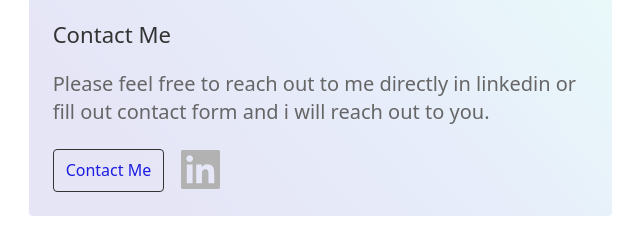
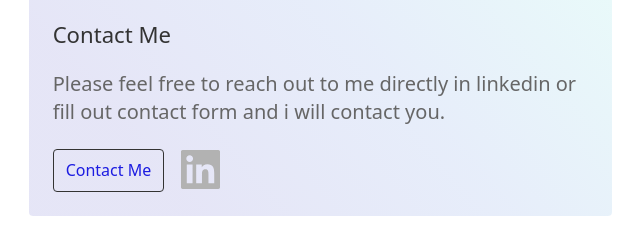
Before and after one commit to edo92/Portfolio-Website, a Gatsby site: page /about in a window 1280 px wide. Shown: the part 294-534 px from the top of the page, 620-1260 px from the left. Built offline with nearby package versions, Linux system fonts and the light colour scheme; Gatsby itself is replaced by a stand-in of ours.

Commit message:
aboutpage content in json

```diff
--- a/src/components/Callout.js
+++ b/src/components/Callout.js
@@ -44,7 +44,7 @@ const Content = styled.div`
 const Callout = ({ image, alt, title, description, children, className }) => {
   return (
     <StyledCard className={className}>
-      <Image fixed={image} alt={alt} />
+      {image && <Image fixed={image} alt={alt} />}
       <Content>
         <div>
           <h3>{title}</h3>
--- a/src/content/about/about.json
+++ b/src/content/about/about.json
@@ -5,8 +5,8 @@
         "description": "Full Stack Developer with 3+ years of hands-on experiance developing full stack applications using a range of techonlogies and progreamming languages.",
         "conclusion":"Seeking to leverage braod development experifance and hands-on technical expertise in a challenging role as a fullstack developer."
     },
-    "contactme": {
+    "contact": {
         "title": "Contact Me",
-        "description": "Please feel free to reach out to me directly in linkedin or fill out contact form and i will reach out to you."
+        "description": "Please feel free to reach out to me directly in linkedin or fill out contact form and i will contact you."
     }
 }
--- a/src/pages/about.js
+++ b/src/pages/about.js
@@ -125,17 +125,15 @@ const AboutPage = () => {
               <Text id={content.about.title} />
             </SubtitleWithMargin>
             <p>
-              <Text id="Full Stack Developer with 3+ years of hands-on experiance developing full stack applications using a range of techonlogies and progreamming languages." />
+              <Text id={content.about.description} />
             </p>
             <p>
-              <Text id="Seeking to leverage braod development experifance and hands-on technical expertise in a challenging role as a fullstack developer." />
+              <Text id={content.about.conclusion} />
             </p>
           </IntroColumn>
           <StyledCallout
-            title={"Contact Me"}
-            description={
-              "Please feel free to reach out to me directly in linkedin or fill out contact form and i will reach out to you."
-            }
+            title={content.contact.title}
+            description={content.contact.description}
           >
             <div>
               <ButtonLinkCustom isSecondary={true} to="/about/#contact">
```
